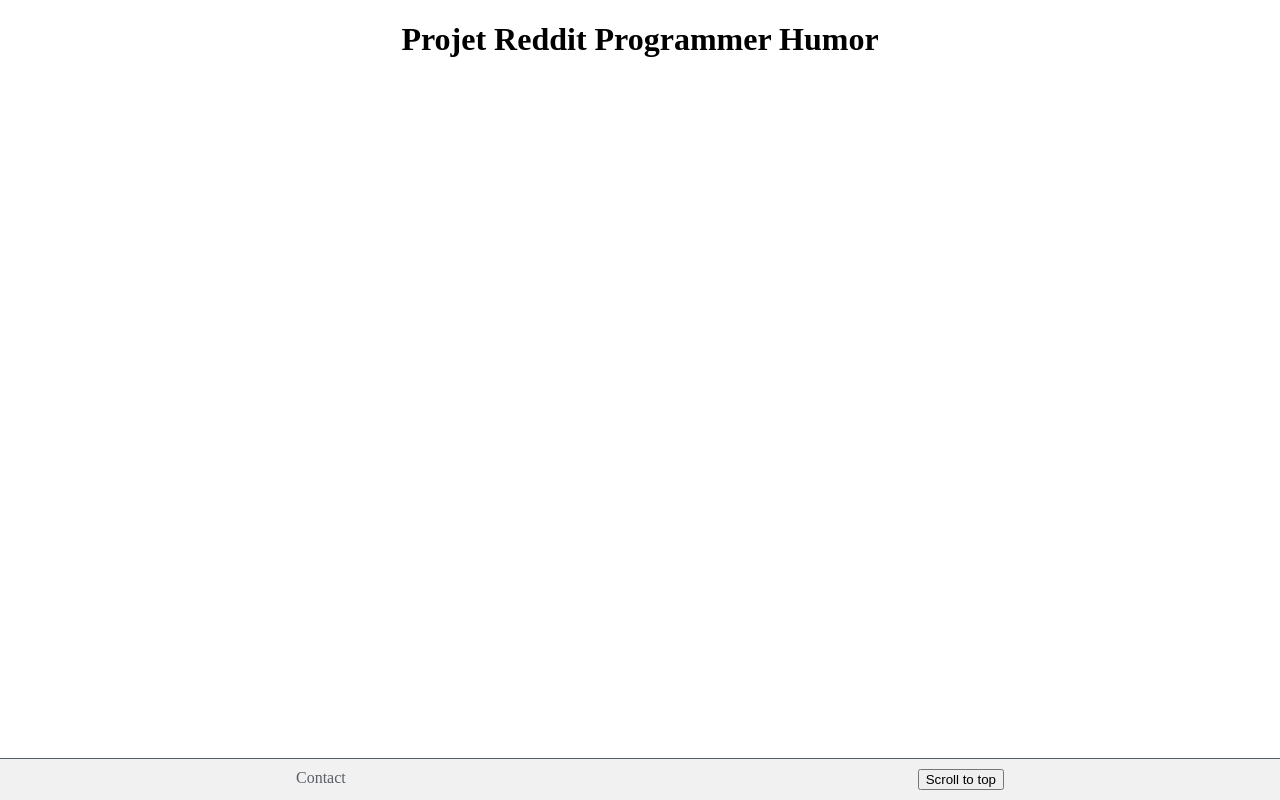
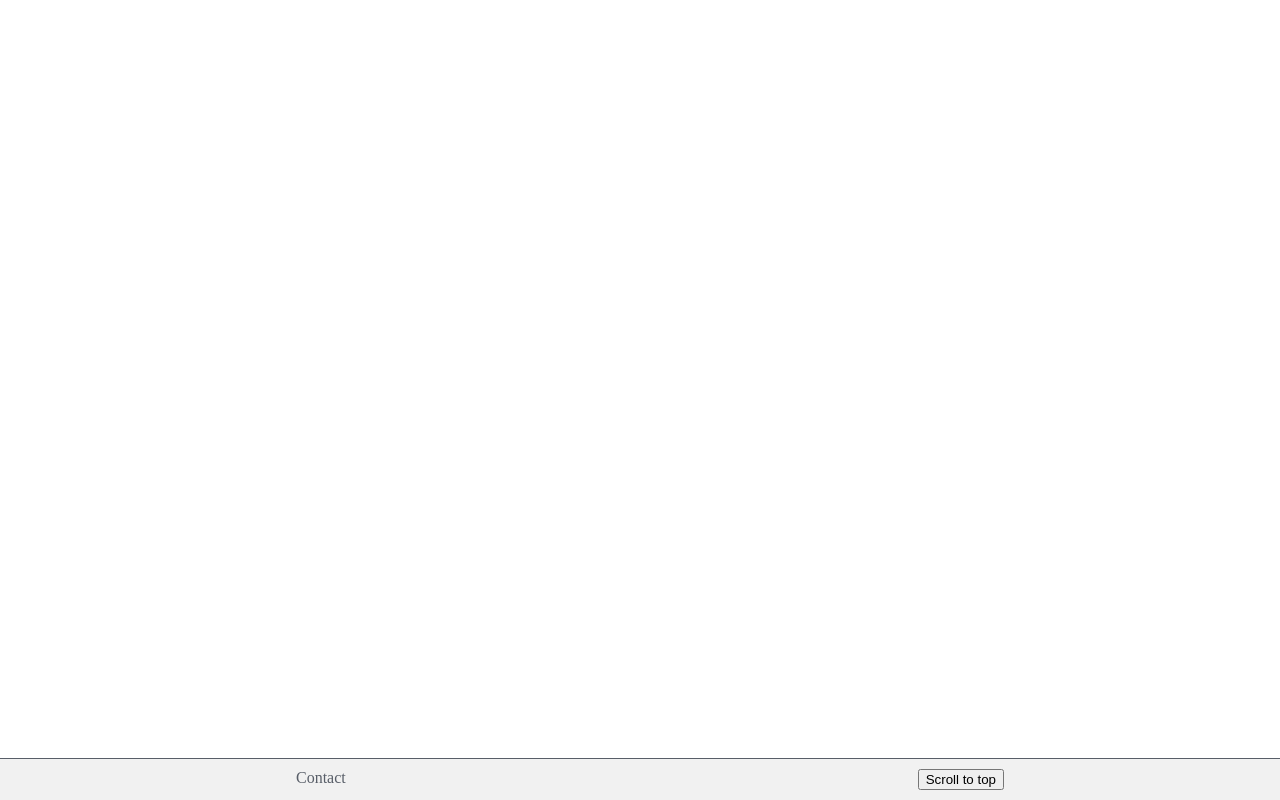
Before and after one commit to WildCodeSchool/btz-0920-p2-programmerhumor, a React (Create React App) app: page / in a window 1280 px wide. Built offline with nearby package versions, Linux system fonts and the light colour scheme.

Commit message:
delete h1

```diff
--- a/src/App.jsx
+++ b/src/App.jsx
@@ -5,7 +5,6 @@ import Footer from './components/Footer';
 function App() {
   return (
     <div className="App">
-      <h1>Projet Reddit Programmer Humor</h1>
       <Footer />
     </div>
   );
```
